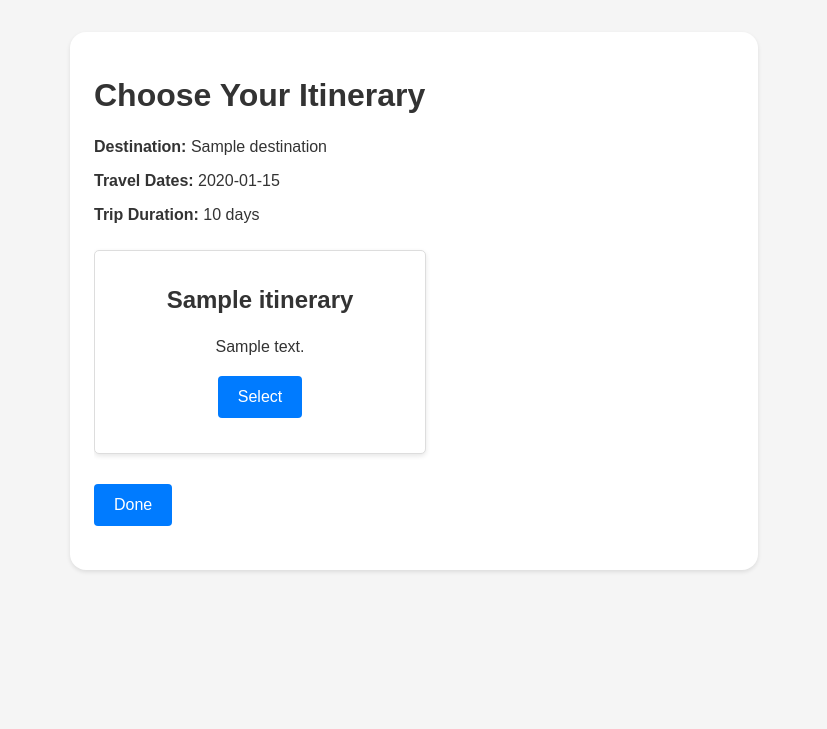
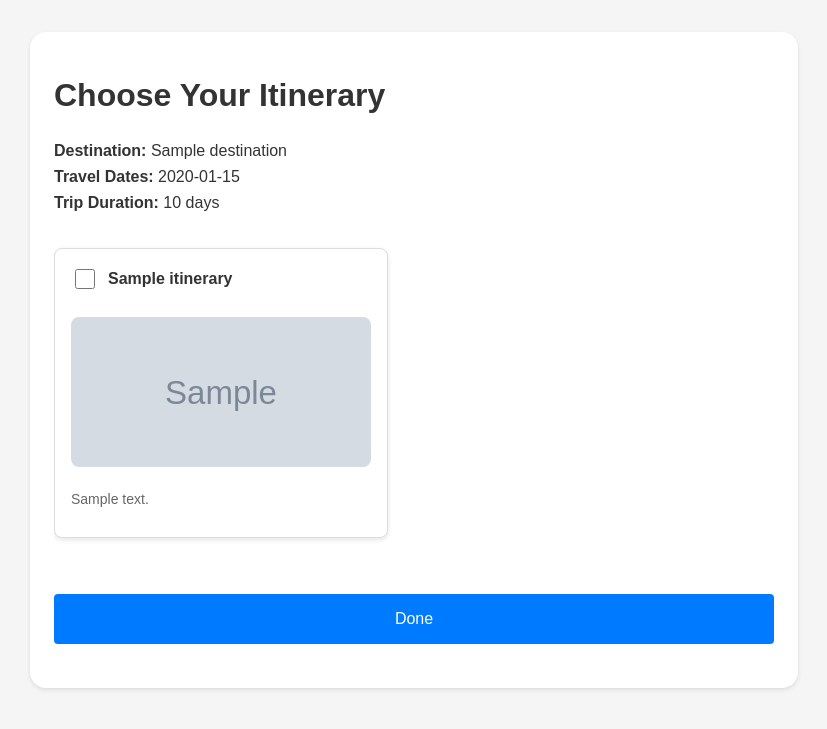
Before and after one commit to bmcano/gait-final-project, a Flask app: template templates/itineraries.html in a window 1280 px wide. Shown: the top 729 px of the page, without its empty margins (226-1053 px from the left). Run offline with Flask 3, Linux system fonts and the light colour scheme; the template is opened without the code that fills it: most values are stand-ins (such as "Sample title", 1, 10 or a date in 2020); grey boxes marked "Sample" are stand-in pictures.

Commit message:
updated the itinerary selection page, added mock iamges

```diff
--- a/app.py
+++ b/app.py
@@ -71,8 +71,9 @@ def itinerary_details():
     Page showing detailed itinerary, weather, and packing suggestions.
     """
     # Extract selected itinerary (index of selected card)
-    selected_index = int(request.form['selected_index'])
-    selected_itinerary = MOCK_ITINERARIES[selected_index]
+    selected_index = request.form.get('selected_indices', '')
+    selected_indices = [int(idx) for idx in selected_index.split(',') if idx.isdigit()]
+    selected_itineraries = [MOCK_ITINERARIES[idx] for idx in selected_indices]
 
     # Mock packing list
     # TODO: Use ChatGPT to dynamically generate packing suggestions based on destination, weather, and itinerary.
@@ -89,7 +90,7 @@ def itinerary_details():
     # Pass mock or generated data to the template
     return render_template(
         'itinerary_details.html',
-        itinerary=selected_itinerary,
+        itinerary=selected_itineraries,
         weather=MOCK_WEATHER_INFO,  # Replace with dynamic weather_info once integrated
         packing_list=packing_list,
         images=generated_images  # Pass generated images here
--- a/config.py
+++ b/config.py
@@ -11,7 +11,7 @@ MOCK_WEATHER_INFO = {
 }
 
 MOCK_ITINERARIES = [
-    {"title": "Relax in the city", "description": "A slow-paced trip exploring the best cafes, museums, and parks."},
-    {"title": "Adventure and Outdoors", "description": "Hiking, kayaking, and exploring the wilderness of the region."},
-    {"title": "Cultural Exploration", "description": "Visit famous landmarks, historical sites, and cultural experiences."}
+    {"title": "Relax in the city", "description": "A slow-paced trip exploring the best cafes, museums, and parks.", "image": "/static/mock_images/relax_in_city.webp"},
+    {"title": "Adventure and Outdoors", "description": "Hiking, kayaking, and exploring the wilderness of the region.", "image": "/static/mock_images/adventure_outdoors.webp"},
+    {"title": "Cultural Exploration", "description": "Visit famous landmarks, historical sites, and cultural experiences.", "image": "/static/mock_images/cultural_exploration.webp"}
 ]
--- /dev/null
+++ b/requirements.txt
@@ -0,0 +1 @@
+flask
--- a/static/css/style.css
+++ b/static/css/style.css
@@ -9,7 +9,7 @@ body {
 
 /* Container styling */
 .container {
-    max-width: 640px;
+    max-width: 720px;
     margin: 32px auto;
     background-color: white;
     box-shadow: 0 2px 4px rgba(0, 0, 0, 0.1);
@@ -89,12 +89,19 @@ button:hover {
     margin: 20px 0;
 }
 
+.trip-info p {
+    margin: 0;
+    padding: 4px 0;
+    font-size: 16px;
+}
+
 /* Horizontal Scrollable Cards */
 .scrollable-cards {
     display: flex;
+    margin-top: 16px;
     overflow-x: auto;
-    padding: 10px 0;
-    gap: 20px;
+    padding: 16px 0;
+    gap: 16px;
 }
 
 .scrollable-cards::-webkit-scrollbar {
@@ -113,17 +120,79 @@ button:hover {
 .card {
     flex: 0 0 300px;
     border: 1px solid #ddd;
-    border-radius: 5px;
-    padding: 15px;
+    border-radius: 8px;
+    padding: 16px;
     background: #fff;
-    text-align: center;
+    text-align: left;
     box-shadow: 0 2px 5px rgba(0, 0, 0, 0.1);
     transition: transform 0.2s ease, box-shadow 0.2s ease;
+    cursor: pointer;
 }
 
 .card:hover {
     transform: scale(1.05);
     box-shadow: 0 4px 10px rgba(0, 0, 0, 0.2);
+}
+
+.card.selected {
+    border-color: #007bff;
+    background-color: #eaf4ff;
+    box-shadow: 0 4px 10px rgba(0, 123, 255, 0.2);
+}
+
+.card-header {
+    display: flex;
+    align-items: center;
+    gap: 10px; /* Space between checkbox and title */
+    margin-bottom: 12px;
+}
+
+.checkbox {
+    width: 20px;
+    height: 20px;
+    cursor: pointer;
+}
+
+.title-section h2 {
+    margin: 0;
+    font-size: 16px;
+    font-weight: bold;
+    color: #333;
+}
+
+.attraction-name {
+    margin: 4px 0 0;
+    font-size: 14px;
+    color: #666;
+}
+
+.itinerary-image {
+    width: 100%;
+    height: 150px;
+    object-fit: cover;
+    border-radius: 8px;
+    margin: 12px 0;
+}
+
+.description {
+    font-size: 14px;
+    color: #666;
+    margin-top: 8px;
+}
+
+.select-button {
+    padding: 10px 16px;
+    background: #007bff;
+    color: white;
+    border: none;
+    border-radius: 4px;
+    font-size: 14px;
+    cursor: pointer;
+    transition: background 0.3s ease;
+}
+
+.select-button:hover {
+    background: #0056b3;
 }
 
 /* Video Thumbnail */
--- a/templates/itineraries.html
+++ b/templates/itineraries.html
@@ -1,34 +1,69 @@
 <!DOCTYPE html>
 <html lang="en">
+
 <head>
     <title>Choose Your Itinerary</title>
     <link rel="stylesheet" href="/static/css/style.css">
 </head>
+
 <body>
     <div class="container">
         <h1>Choose Your Itinerary</h1>
-        <p><strong>Destination:</strong> {{ destination }}</p>
-        <p><strong>Travel Dates:</strong> {{ travel_dates }}</p>
-        <p><strong>Trip Duration:</strong> {{ trip_duration }} days</p>
+        <div class="trip-info">
+            <p><strong>Destination:</strong> {{ destination }}</p>
+            <p><strong>Travel Dates:</strong> {{ travel_dates }}</p>
+            <p><strong>Trip Duration:</strong> {{ trip_duration }} days</p>
+        </div>
 
         <div class="scrollable-cards">
             {% for itinerary in itineraries %}
-            <div class="card">
-                <h2>{{ itinerary.title }}</h2>
-                <p>{{ itinerary.description }}</p>
-                <form action="/itinerary_details" method="post">
-                    <input type="hidden" name="selected_index" value="{{ loop.index0 }}">
-                    <button type="submit">Select</button>
-                </form>
+            <div class="card" data-index="{{ loop.index0 }}">
+                <div class="card-header">
+                    <input type="checkbox" class="checkbox" data-index="{{ loop.index0 }}">
+                    <div class="title-section">
+                        <h2>{{ itinerary.title }}</h2>
+                        <!-- <p class="attraction-name">Name of attraction/activity</p> -->
+                    </div>
+                </div>
+                <img src="{{ itinerary.image }}" alt="{{ itinerary.title }}" class="itinerary-image">
+                <p class="description">{{ itinerary.description }}</p>
             </div>
             {% endfor %}
         </div>
 
         <div class="done-button">
-            <form action="/" method="get">
-                <button type="submit">Done</button>
+            <form action="/itinerary_details" method="post" id="doneForm">
+                <input type="hidden" name="selected_indices" id="selectedIndices">
+                <button type="submit" class="submit-button">Done</button>
             </form>
         </div>
     </div>
+
+    <script>
+        // JavaScript to handle card selection
+        const selectedIndices = new Set();
+
+        document.addEventListener("DOMContentLoaded", () => {
+            // Add change event listener to all checkboxes
+            document.querySelectorAll(".checkbox").forEach((checkbox) => {
+                checkbox.addEventListener("change", (event) => {
+                    const index = checkbox.getAttribute("data-index");
+                    const card = document.querySelector(`.card[data-index='${index}']`);
+
+                    if (checkbox.checked) {
+                        selectedIndices.add(index);
+                        card.classList.add("selected");
+                    } else {
+                        selectedIndices.delete(index);
+                        card.classList.remove("selected");
+                    }
+
+                    // Update the hidden input field for form submission
+                    document.getElementById("selectedIndices").value = Array.from(selectedIndices).join(",");
+                });
+            });
+        });
+    </script>
 </body>
+
 </html>
```
Also changed, not shown: README.md, static/mock_images/adventure_outdoors.webp (added), static/mock_images/cultural_exploration.webp (added), static/mock_images/relax_in_city.webp (added).
